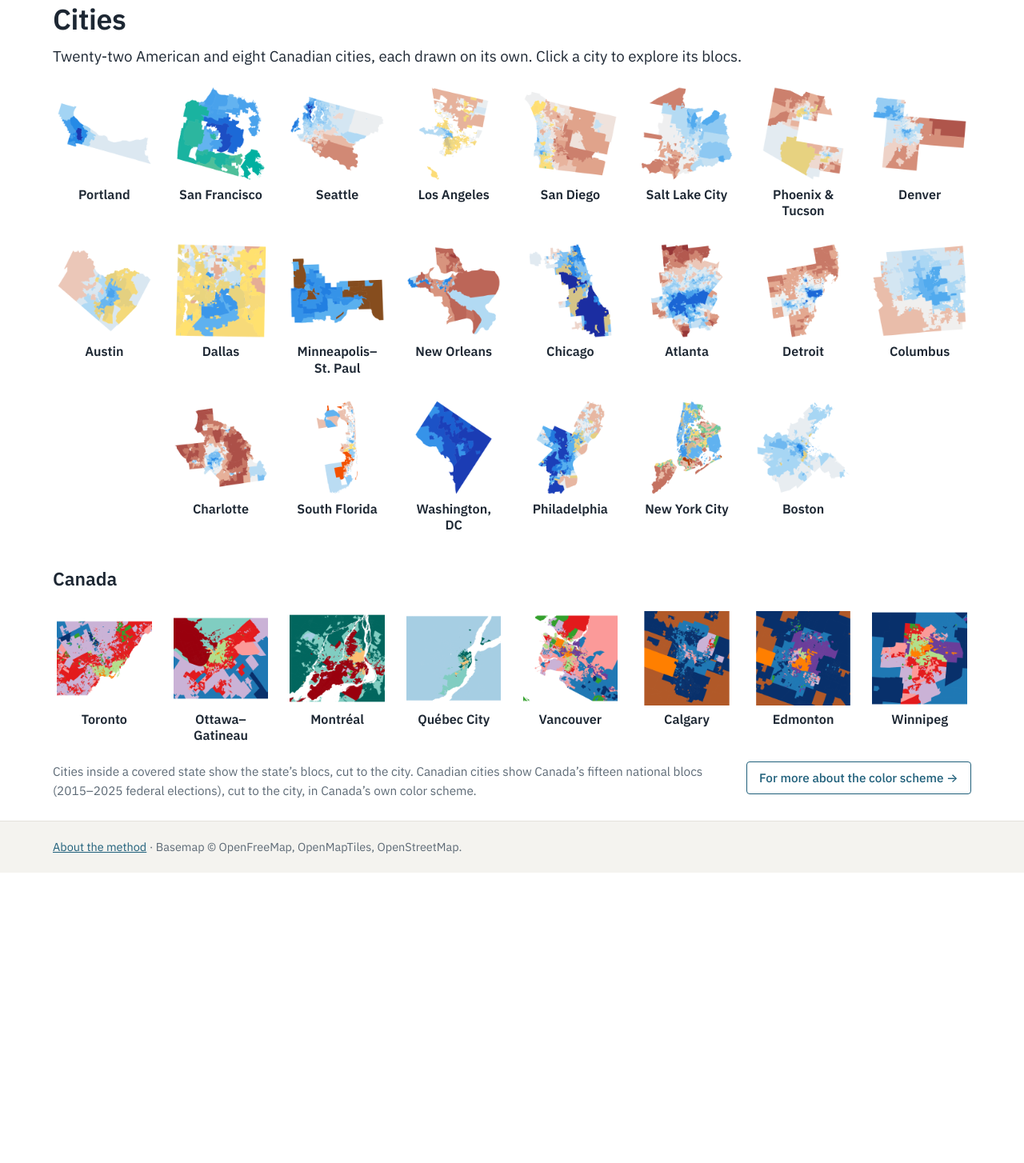
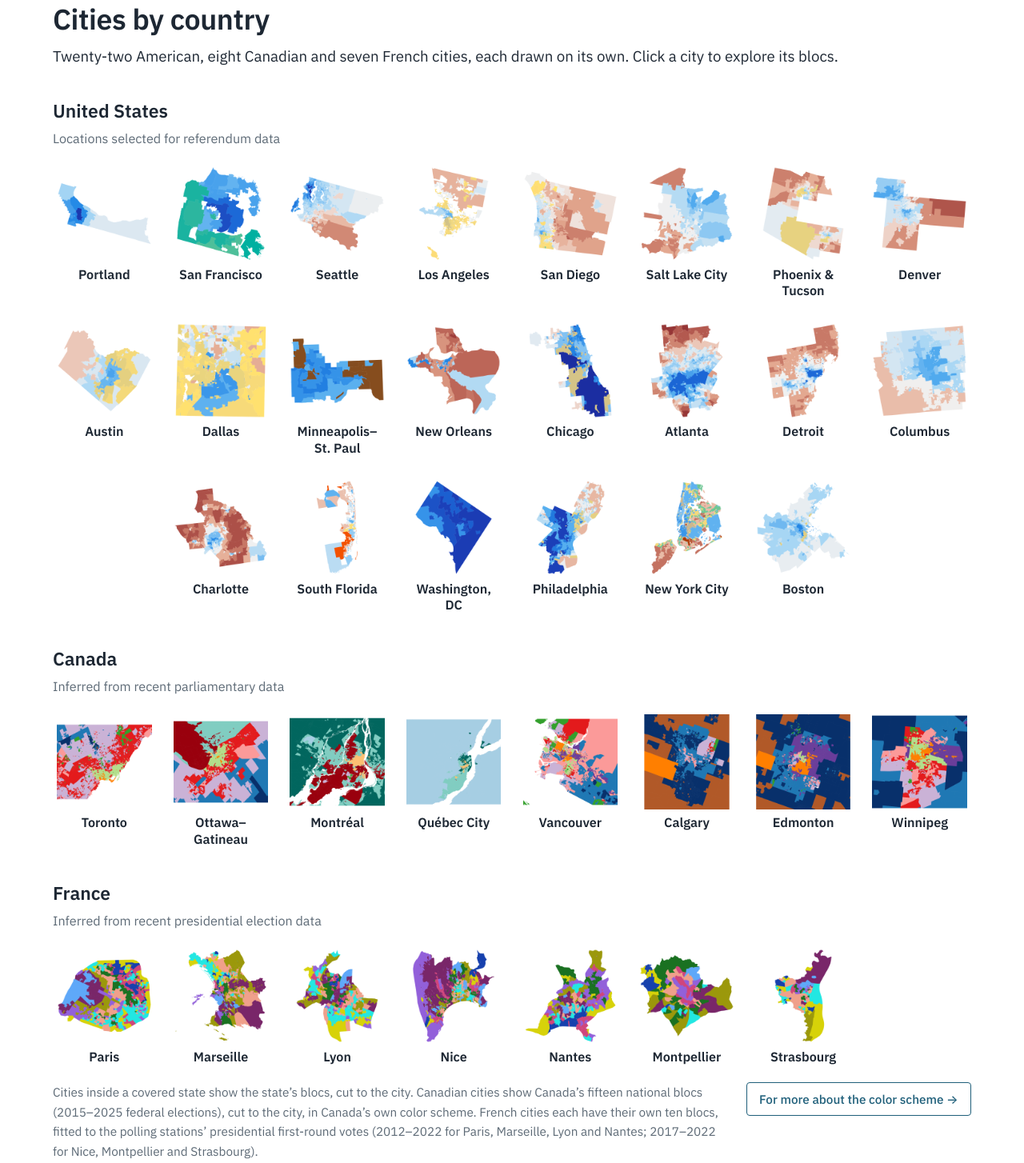
Before and after one commit to cascobayesian/atlas, a plain HTML site: page cities.html in a window 1280 px wide. Shown: the part 95-1549 px from the top of the page at 80% size. Before the commit the page ends 1186 px from the top, so only its background shows below. Drawn offline with nearby package versions, Linux system fonts and the light colour scheme.

Commit message:
Cities: retitled "Cities by country", a heading and subtitle per country, and a France row (Paris, Marseille, Lyon, Nice, Nantes, Montpellier, Strasbourg: K = 10 blocs from presidential first rounds)
Co-Authored-By: Claude Opus 5.5 <noreply@anthropic.com>

```diff
--- a/assets/site.css
+++ b/assets/site.css
@@ -112,6 +112,7 @@ h2.ap-place-name { font-size: 1.7rem; margin: 0; line-height: 1.2; }
 .city-grid figure.active figcaption { text-decoration: underline; text-decoration-color: var(--accent); text-underline-offset: 3px; }
 @media (min-width: 1101px) { .city-grid figure:nth-child(17) { grid-column-start: 2; } }
 .city-head { font-size: 1.35rem; margin: 2rem 0 0; }
+.city-sub { font-size: .95rem; color: var(--slate); margin: .2rem 0 0; }
 @media (max-width: 1100px) { .city-grid { grid-template-columns: repeat(4, 1fr); } }
 @media (max-width: 600px) { .city-grid { grid-template-columns: repeat(2, 1fr); } }
 
--- a/cities.html
+++ b/cities.html
@@ -3,8 +3,8 @@
 <head>
 <meta charset="utf-8">
 <meta name="viewport" content="width=device-width, initial-scale=1">
-<title>Cities · Atlas of Voting Blocs</title>
-<meta name="description" content="Voting blocs in 22 US cities, inferred from precinct-level ballot questions and races, and in 8 Canadian cities, from federal elections.">
+<title>Cities by country · Atlas of Voting Blocs</title>
+<meta name="description" content="Voting blocs in 22 US cities, inferred from precinct-level ballot questions and races, and in 8 Canadian cities, from federal elections, and in 7 French cities, from presidential first rounds.">
 <link rel="preconnect" href="https://fonts.googleapis.com">
 <link rel="preconnect" href="https://fonts.gstatic.com" crossorigin>
 <link rel="stylesheet" href="https://fonts.googleapis.com/css2?family=IBM+Plex+Sans:wght@400;500;600;700&family=IBM+Plex+Sans+Condensed:wght@500;600&display=swap">
@@ -25,8 +25,10 @@
   </div>
 </header>
 <main class="wrap">
-<h1 class="title">Cities</h1>
-<p class="us-lede">Twenty-two American and eight Canadian cities, each drawn on its own. Click a city to explore its blocs.</p>
+<h1 class="title">Cities by country</h1>
+<p class="us-lede">Twenty-two American, eight Canadian and seven French cities, each drawn on its own. Click a city to explore its blocs.</p>
+<h2 class="city-head">United States</h2>
+<p class="city-sub">Locations selected for referendum data</p>
 <section class="city-grid" id="us">
   <figure data-state="portland" tabindex="0" role="button" aria-label="Show Portland"><img src="assets/cities/portland.png" width="600" height="600" alt="Voting blocs of Portland" loading="lazy"><figcaption>Portland</figcaption></figure>
   <figure data-state="sf" tabindex="0" role="button" aria-label="Show San Francisco"><img src="assets/cities/sf.png" width="600" height="600" alt="Voting blocs of San Francisco" loading="lazy"><figcaption>San Francisco</figcaption></figure>
@@ -52,6 +54,7 @@
   <figure data-state="boston" tabindex="0" role="button" aria-label="Show Boston"><img src="assets/cities/boston.png" width="600" height="600" alt="Voting blocs of Boston" loading="lazy"><figcaption>Boston</figcaption></figure>
 </section>
 <h2 class="city-head">Canada</h2>
+<p class="city-sub">Inferred from recent parliamentary data</p>
 <section class="city-grid" id="canada">
   <figure data-state="toronto" tabindex="0" role="button" aria-label="Show Toronto"><img src="assets/cities/toronto.png" width="600" height="600" alt="Voting blocs of Toronto" loading="lazy"><figcaption>Toronto</figcaption></figure>
   <figure data-state="ottawa_gatineau" tabindex="0" role="button" aria-label="Show Ottawa–Gatineau"><img src="assets/cities/ottawa_gatineau.png" width="600" height="600" alt="Voting blocs of Ottawa–Gatineau" loading="lazy"><figcaption>Ottawa–Gatineau</figcaption></figure>
@@ -62,7 +65,18 @@
   <figure data-state="edmonton" tabindex="0" role="button" aria-label="Show Edmonton"><img src="assets/cities/edmonton.png" width="600" height="600" alt="Voting blocs of Edmonton" loading="lazy"><figcaption>Edmonton</figcaption></figure>
   <figure data-state="winnipeg" tabindex="0" role="button" aria-label="Show Winnipeg"><img src="assets/cities/winnipeg.png" width="600" height="600" alt="Voting blocs of Winnipeg" loading="lazy"><figcaption>Winnipeg</figcaption></figure>
 </section>
-<div class="us-foot"><p class="us-cap">Cities inside a covered state show the state&rsquo;s blocs, cut to the city. Canadian cities show Canada&rsquo;s fifteen national blocs (2015&ndash;2025 federal elections), cut to the city, in Canada&rsquo;s own color scheme.</p>
+<h2 class="city-head">France</h2>
+<p class="city-sub">Inferred from recent presidential election data</p>
+<section class="city-grid" id="france">
+  <figure data-state="paris" tabindex="0" role="button" aria-label="Show Paris"><img src="assets/cities/paris.png" width="600" height="600" alt="Voting blocs of Paris" loading="lazy"><figcaption>Paris</figcaption></figure>
+  <figure data-state="marseille" tabindex="0" role="button" aria-label="Show Marseille"><img src="assets/cities/marseille.png" width="600" height="600" alt="Voting blocs of Marseille" loading="lazy"><figcaption>Marseille</figcaption></figure>
+  <figure data-state="lyon" tabindex="0" role="button" aria-label="Show Lyon"><img src="assets/cities/lyon.png" width="600" height="600" alt="Voting blocs of Lyon" loading="lazy"><figcaption>Lyon</figcaption></figure>
+  <figure data-state="nice" tabindex="0" role="button" aria-label="Show Nice"><img src="assets/cities/nice.png" width="600" height="600" alt="Voting blocs of Nice" loading="lazy"><figcaption>Nice</figcaption></figure>
+  <figure data-state="nantes" tabindex="0" role="button" aria-label="Show Nantes"><img src="assets/cities/nantes.png" width="600" height="600" alt="Voting blocs of Nantes" loading="lazy"><figcaption>Nantes</figcaption></figure>
+  <figure data-state="montpellier" tabindex="0" role="button" aria-label="Show Montpellier"><img src="assets/cities/montpellier.png" width="600" height="600" alt="Voting blocs of Montpellier" loading="lazy"><figcaption>Montpellier</figcaption></figure>
+  <figure data-state="strasbourg" tabindex="0" role="button" aria-label="Show Strasbourg"><img src="assets/cities/strasbourg.png" width="600" height="600" alt="Voting blocs of Strasbourg" loading="lazy"><figcaption>Strasbourg</figcaption></figure>
+</section>
+<div class="us-foot"><p class="us-cap">Cities inside a covered state show the state&rsquo;s blocs, cut to the city. Canadian cities show Canada&rsquo;s fifteen national blocs (2015&ndash;2025 federal elections), cut to the city, in Canada&rsquo;s own color scheme. French cities each have their own ten blocs, fitted to the polling stations&rsquo; presidential first-round votes (2012&ndash;2022 for Paris, Marseille, Lyon and Nantes; 2017&ndash;2022 for Nice, Montpellier and Strasbourg).</p>
 <a class="us-more" href="colors.html">For more about the color scheme &rarr;</a></div>
 <div id="ap-mount"></div>
 </main>
```
Also changed, not shown: assets/cities/lyon.png (added), assets/cities/marseille.png (added), assets/cities/montpellier.png (added), assets/cities/nantes.png (added), assets/cities/nice.png (added), assets/cities/paris.png (added), assets/cities/strasbourg.png (added).
